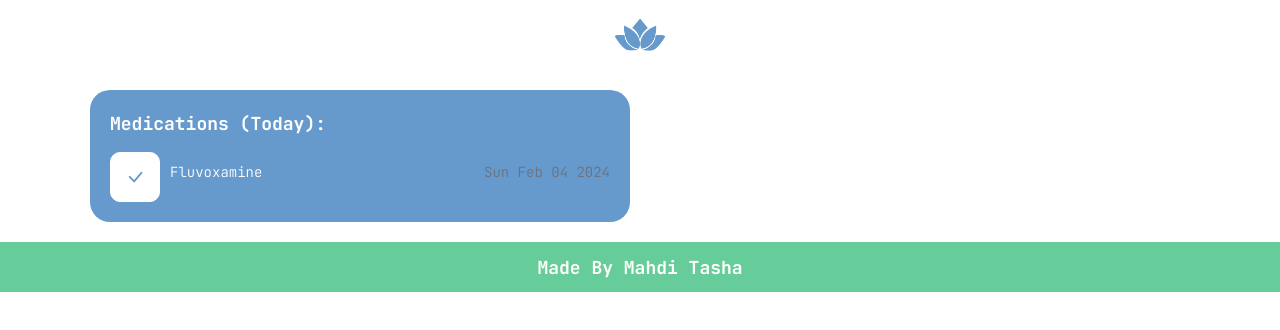
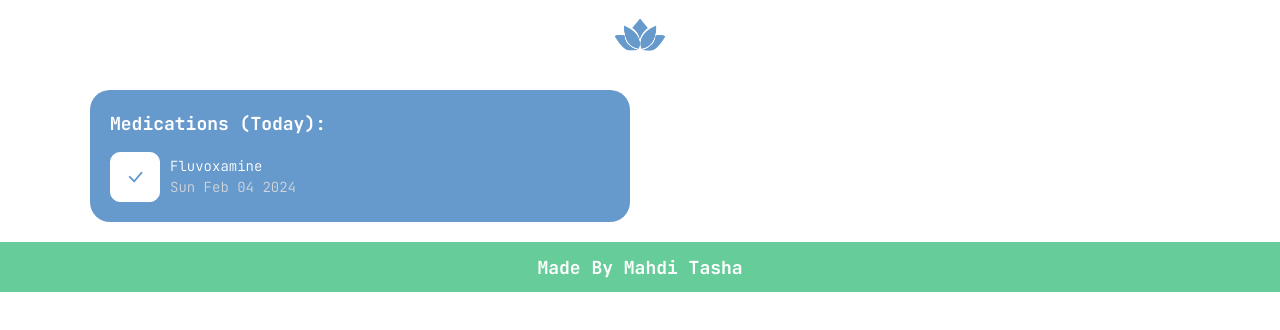
Before and after one commit to tasha-dev/i-will-be-good-web, a Next.js app: page / in a window 1280 px wide. Shown: the top 330 px of the page. Built offline with nearby package versions, Linux system fonts and the light colour scheme.

Commit message:
made some changes in medications list in logged in home page

```diff
--- a/chunk/checkboxComponent.tsx
+++ b/chunk/checkboxComponent.tsx
@@ -22,7 +22,7 @@ export default function CheckboxComponent({isChecked, theme}:propsType):ReactNod
     return (
         <div
             data-checked={isCheckedState}
-            className={`w-[50px] h-[50px] rounded-[10px] flex items-center justify-center transition-all duration-500 shrink-0 aspect-square border data-[checked="false"]:bg-transparent data-[checked="false"]:[&>svg]:opacity-0 data-[checked="true"]:[&>svg]:opacity-100 ${(theme === 'themeBlue') ? 'border-themeBlue data-[checked="true"]:bg-themeBlue' : 'border-white data-[checked="true"]:bg-white'}`}
+            className={`w-[50px] h-[50px] cursor-pointer rounded-[10px] flex items-center justify-center transition-all duration-500 shrink-0 aspect-square border data-[checked="false"]:bg-transparent data-[checked="false"]:[&>svg]:opacity-0 data-[checked="true"]:[&>svg]:opacity-100 ${(theme === 'themeBlue') ? 'border-themeBlue data-[checked="true"]:bg-themeBlue' : 'border-white data-[checked="true"]:bg-white'}`}
             onClick={() => {
                 (isCheckedState)
                     ? setChecked(false)
--- a/chunk/titleWithCheckboxComponent.tsx
+++ b/chunk/titleWithCheckboxComponent.tsx
@@ -16,11 +16,11 @@ interface propsType {
 export default function TitleWithCheckboxComponent({title, isChecked, date, theme}:propsType):ReactNode {
     // Returning JSX
     return (
-        <div className={'flex items-center gap-[10px]'}>
+        <div className={'flex items-center gap-[10px] w-full'}>
             <CheckboxComponent isChecked={isChecked} theme={theme} />
-            <div className={'flex items-center justify-between gap-[20px] w-full'}>
-                <TitleComponent className={'truncate shrink-0'} color={'text-white'} tier={3}>{title}</TitleComponent>
-                <TitleComponent className={'truncate shrink-0'} color={'text-gray-500'} tier={3}>{date.toDateString()}</TitleComponent>
+            <div className={'w-[calc(100%-50px-10px)]'}>
+                <TitleComponent noMarginBottom className={'truncate w-full block'} color={'text-white'} tier={3}>{title}</TitleComponent>
+                <TitleComponent noMarginBottom className={'truncate w-full block'} color={'text-gray-300'} tier={3}>{date.toDateString()}</TitleComponent>
             </div>
         </div>
     );
--- a/component/innerPage/loggedIn/section/firstSectionComponent.tsx
+++ b/component/innerPage/loggedIn/section/firstSectionComponent.tsx
@@ -10,7 +10,7 @@ export default function FirstSectionComponent():ReactNode {
     return (
         <section>
             <main>
-                <ContainerComponent className={"grid grid-cols-2 gap-[20px]"}>
+                <ContainerComponent className={"lg:grid-cols-2 grid-cols-1 grid gap-[20px]"}>
                     <MedicationListComponent list={[{
                         name: 'Fluvoxamine',
                         date: new Date(),
```
